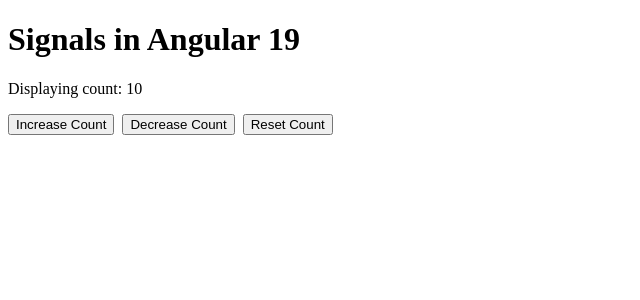
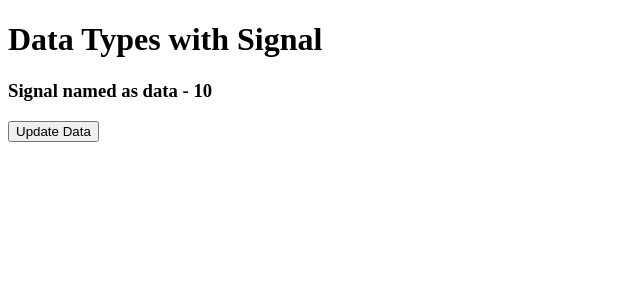
Before and after one commit to chavannikhil802/angular-19-tutorial, an Angular app: page / in a window 1280 px wide. Shown: the top 300 px of the page, without its empty margins (0-640 px from the left). Built offline with nearby package versions, Linux system fonts and the light colour scheme.

Commit message:
Completed Chapter 20 - Data Type with Signals

```diff
--- a/src/app/app.component.html
+++ b/src/app/app.component.html
@@ -1,6 +1,10 @@
-<!-- CHAPTER 18 -->
-<app-chp-19></app-chp-19>
-<!-- END OF CHAPTER 18  -->
+<!-- CHAPTER 20 -->
+<app-chp-20></app-chp-20>
+<!-- END OF CHAPTER 20  -->
+
+<!-- CHAPTER 19 -->
+<!-- <app-chp-19></app-chp-19> -->
+<!-- END OF CHAPTER 19  -->
 
 <!-- CHAPTER 18 -->
 <!-- <app-chp-18></app-chp-18> -->
--- a/src/app/app.component.ts
+++ b/src/app/app.component.ts
@@ -11,7 +11,8 @@
 // import { Chp15Component } from './chapters/chp-15/chp-15.component';
 // import { Chp16Component } from './chapters/chp-16/chp-16.component';
 // import { Chp18Component } from './chapters/chp-18/chp-18.component';
-import { Chp19Component } from './chapters/chp-19/chp-19.component';
+// import { Chp19Component } from './chapters/chp-19/chp-19.component';
+import { Chp20Component } from './chapters/chp-20/chp-20.component';
 
 @Component({
   selector: 'app-root',
@@ -29,7 +30,8 @@
     // Chp16Component
     // Chp17Component
     // Chp18Component
-    Chp19Component
+    // Chp19Component
+    Chp20Component
   ],
   templateUrl: './app.component.html',
   styleUrl: './app.component.css'
--- /dev/null
+++ b/src/app/chapters/chp-20/chp-20.component.html
@@ -0,0 +1,5 @@
+<h1>Data Types with Signal</h1>
+
+<h3>Signal named as data - {{ data() }}</h3>
+
+<button (click)="updateSignal()">Update Data</button>
--- /dev/null
+++ b/src/app/chapters/chp-20/chp-20.component.ts
@@ -0,0 +1,30 @@
+import { Component, computed, Signal, signal, WritableSignal } from '@angular/core';
+
+@Component({
+  selector: 'app-chp-20',
+  imports: [],
+  templateUrl: './chp-20.component.html',
+  styleUrl: './chp-20.component.css'
+})
+export class Chp20Component {
+
+  // YOU CANNOT UPDATE THE SIGNAL IF IT IS DECLARED AS NUMBER AND ANY OTHER DATA TYPE
+  // IN ORDER TO UPDATE, IT MUST ONLY BE OF TYPE number
+  // HERE, THE PRESENT IN THE SIGNAL CAN BE OF TYPE number OR string
+  data = signal<number | string>(10);
+
+  // HERE, WritableSignal DEFINES THE DATA TYPE OF SIGNAL
+  data2: WritableSignal<number | string> = signal("Nikhil");
+
+  // COMPUTED SIGNAL
+  // READ-ONLY SIGNAL
+  // CANNOT BE CHANGES AFTER DECLARING AND ASSIGNING A VALUE
+  count:Signal<number> = computed(() => 20);
+
+  updateSignal() {
+    this.data.set("Nikhil");
+
+    // YOU CANNOT CHANGE THE VALUE OF COMPUTED SIGNAL
+    // this.count.set(20);
+  }
+}
```
Also changed, not shown: src/app/chapters/chp-20/chp-20.component.css (added), 1 other file (tests, documents, lock files or other folders).
